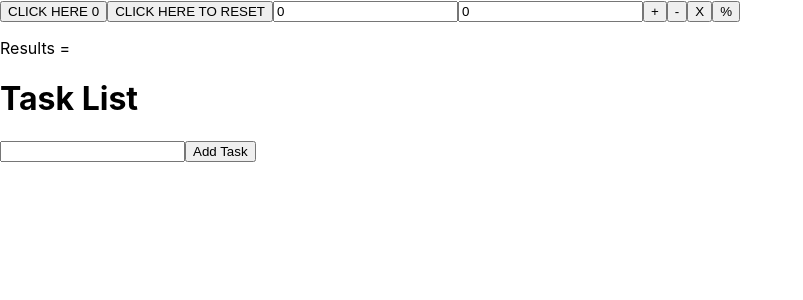
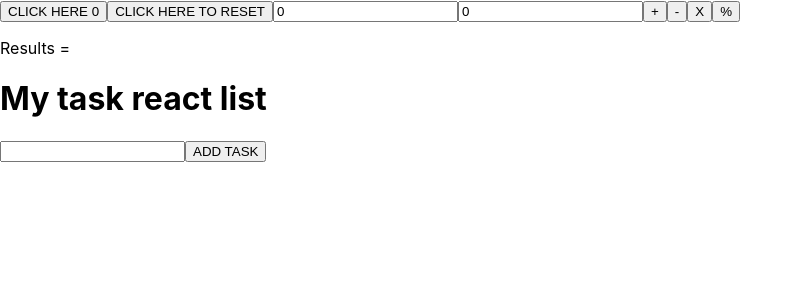
Before and after one commit to Lucas-Cunhaa/React-Exercices, a React (Create React App) app in the folder my-app/: page / in a window 1280 px wide. Shown: the top 300 px of the page, without its empty margins (0-803 px from the left). Built offline with nearby package versions, Linux system fonts and the light colour scheme.

Commit message:
Adding task list exercise

```diff
--- a/my-app/src/App.js
+++ b/my-app/src/App.js
@@ -1,7 +1,7 @@
 import logo from './logo.svg';
 import './App.css';
 import Button from "./exercices/Button.js"
-import MyTask from "./Task List/atoms/taskButton.js"
+import TodoList from "./Task List/organism/Organism.js"
 import Calculator from './exercices/Calculator.js';
 
 function App() {
@@ -9,7 +9,7 @@ function App() {
     <>
       <Button />
       <Calculator/>
-      <MyTask></MyTask>
+      <TodoList />
     </>
 
   )
--- /dev/null
+++ b/my-app/src/Task List/atoms/Button.js
@@ -0,0 +1,7 @@
+import React from 'react';
+const Button = ({ onClick, children }) => {
+  return(
+  <button onClick={onClick}>{children}</button>
+ )
+}
+export default Button
--- a/my-app/src/Task List/atoms/input.js
+++ b/my-app/src/Task List/atoms/input.js
@@ -1,10 +1,7 @@
 import React from 'react'
-const Input = (props) => {
-
+const Input = ({ onChange, value }) => {
     return (
-        <>
-        <input type= "text" onChange={props.HandleGetTask()}>{props.children}</input>
-        </>
+        <input type= "text" onChange={onChange} value={value}></input>
     )
 }
 
--- a/my-app/src/Task List/atoms/taskButton.js
+++ /dev/null
@@ -1,74 +0,0 @@
-import React, { useState } from 'react';
-
-// Átomos
-const Button = ({ onClick, children }) => (
-  <button onClick={onClick}>{children}</button>
-);
-
-const Input = ({ value, onChange }) => (
-  <input type="text" value={value} onChange={onChange} />
-);
-
-// Moléculas
-const TaskForm = ({ onSubmit }) => {
-  const [task, setTask] = useState('');
-
-  const handleSubmit = (e) => {
-    e.preventDefault();
-    onSubmit(task);
-    setTask('');
-  };
-
-  return (
-    <form onSubmit={handleSubmit}>
-      <Input value={task} onChange={(e) => setTask(e.target.value)} />
-      <Button type="submit">Add Task</Button>
-    </form>
-  );
-};
-
-const TaskItem = ({ task, onToggle }) => (
-  <div>
-    <input type="checkbox" checked={task.completed} onChange={onToggle} />
-    <span style={{ textDecoration: task.completed ? 'line-through' : 'none' }}>
-      {task.text}
-    </span>
-  </div>
-);
-
-// Organismo
-const TaskList = ({ tasks, onToggle }) => (
-  <div>
-    {tasks.map((task, index) => (
-      <TaskItem
-        key={index}
-        task={task}
-        onToggle={() => onToggle(index)}
-      />
-    ))}
-  </div>
-);
-
-const MyTask = () => {
-  const [tasks, setTasks] = useState([]);
-
-  const handleAddTask = (text) => {
-    setTasks([...tasks, { text, completed: false }]);
-  };
-
-  const handleToggleTask = (index) => {
-    const newTasks = [...tasks];
-    newTasks[index].completed = !newTasks[index].completed;
-    setTasks(newTasks);
-  };
-
-  return (
-    <div>
-      <h1>Task List</h1>
-      <TaskForm onSubmit={handleAddTask} />
-      <TaskList tasks={tasks} onToggle={handleToggleTask} />
-    </div>
-  );
-};
-
-export default MyTask;
--- /dev/null
+++ b/my-app/src/Task List/molecules/TaskForm.js
@@ -0,0 +1,21 @@
+import React, { useState } from 'react';
+import Button from "../atoms/Button";
+import Input from "../atoms/Input";
+
+const TaskForm = ({ onSubmit }) => {
+  const [task, setTask] = useState('')
+
+  const handleSubmit = (e) => {
+    e.preventDefault()
+    onSubmit(task)
+    setTask('')
+  }
+  return(
+    <form onSubmit={handleSubmit}>
+      <Input value={task} onChange={ (e) => {setTask(e.target.value)} }></Input>
+      <Button type="submit">ADD TASK</Button>
+    </form>
+  )
+}
+
+export default TaskForm
--- /dev/null
+++ b/my-app/src/Task List/molecules/TaskItem.js
@@ -0,0 +1,13 @@
+import React from 'react'
+
+const TaskItem = ({ task, onToggle }) => {
+   return ( <div>
+        <input type='checkbox' checked={ task.completed } onChange={onToggle}></input>
+        <span style={{ textDecoration: task.completed ? 'line-through' : 'none' }}>
+      {task.text}
+    </span>
+    </div>
+    )
+}
+
+export default TaskItem
--- /dev/null
+++ b/my-app/src/Task List/organism/List.js
@@ -0,0 +1,16 @@
+import React from 'react'
+import TaskItem from '../molecules/TaskItem'
+const TaskList = ({ tasks, onToggle }) => {
+    return (<div>
+        { tasks.map( ( task, index ) => {
+               return <TaskItem
+                    key={index}
+                    task={task}
+                    onToggle= { () => onToggle(index) }
+                />
+
+            })}
+    </div>)
+}
+
+export default TaskList
--- /dev/null
+++ b/my-app/src/Task List/organism/Organism.js
@@ -0,0 +1,27 @@
+import React, { useState } from 'react';
+import TaskForm from '../molecules/TaskForm'
+import TaskList from './List'
+
+const MyTask = () => {
+    const [tasks, setTasks] = useState([])
+
+    const handleAddTask = (text) => {
+        setTasks([...tasks, {text, completed: false }])
+    }
+
+    const handleToggleTask = (index) => {
+        const newTasks = [...tasks]
+        newTasks[index].completed = !newTasks[index].completed
+        setTasks(newTasks)
+    }
+    return (
+        <div>
+            <h1>My task react list</h1>
+            <TaskForm onSubmit={handleAddTask} />
+            <TaskList tasks = {tasks} onToggle = {handleToggleTask} />
+        </div>
+    )
+
+}
+
+export default MyTask;
```
Also changed, not shown: my-app/src/Task List/atoms/ButtonTask.js (deleted, +0 -10 lines), my-app/src/Task List/molecules/Molecule.js (deleted, +0 -28 lines).
